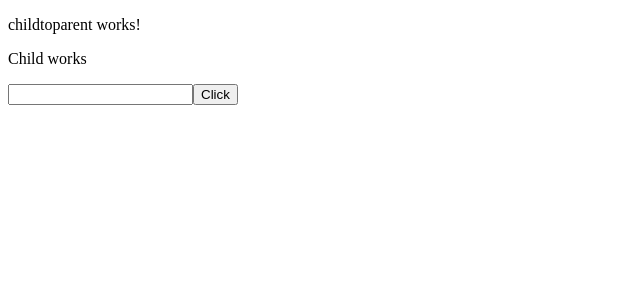
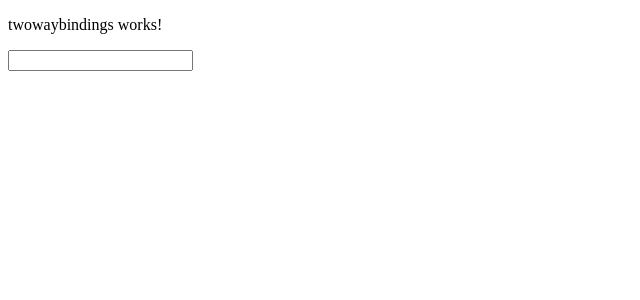
Before and after one commit to ankitdmeshram/angular-learning, an Angular app: page / in a window 1280 px wide. Shown: the top 300 px of the page, without its empty margins (0-640 px from the left). Built offline with nearby package versions, Linux system fonts and the light colour scheme.

Commit message:
two way binding

```diff
--- a/src/app/app.component.html
+++ b/src/app/app.component.html
@@ -1,3 +1,4 @@
 <!-- <app-basic-forms></app-basic-forms> -->
 <!-- <app-todo-app></app-todo-app> -->
-<app-childtoparent></app-childtoparent>
+<!-- <app-childtoparent></app-childtoparent> -->
+<app-twowaybindings></app-twowaybindings>
--- a/src/app/app.module.ts
+++ b/src/app/app.module.ts
@@ -9,6 +9,7 @@ import { BasicFormsComponent } from './lessons/forms/basic-forms/basic-forms.com
 import { TodoAppComponent } from './projects/todo-app/todo-app.component';
 import { ChildtoparentComponent } from './lessons/childtoparent/childtoparent.component';
 import { ChildComponent } from './lessons/childtoparent/child/child.component';
+import { TwowaybindingsComponent } from './lessons/twowaybindings/twowaybindings.component';
 
 
 @NgModule({
@@ -18,7 +19,8 @@ import { ChildComponent } from './lessons/childtoparent/child/child.component';
     BasicFormsComponent,
     TodoAppComponent,
     ChildtoparentComponent,
-    ChildComponent
+    ChildComponent,
+    TwowaybindingsComponent
   ],
   imports: [
     BrowserModule,
--- /dev/null
+++ b/src/app/lessons/twowaybindings/twowaybindings.component.html
@@ -0,0 +1,5 @@
+<p>twowaybindings works!</p>
+
+<input type="text" [(ngModel)]="name">
+
+<h4>{{name}}</h4>
--- /dev/null
+++ b/src/app/lessons/twowaybindings/twowaybindings.component.ts
@@ -0,0 +1,18 @@
+import { Component, OnInit } from '@angular/core';
+
+
+@Component({
+  selector: 'app-twowaybindings',
+  templateUrl: './twowaybindings.component.html',
+  styleUrls: ['./twowaybindings.component.scss']
+})
+export class TwowaybindingsComponent implements OnInit {
+
+  constructor() { }
+
+  ngOnInit(): void {
+  }
+
+  name:any
+
+}
```
Also changed, not shown: src/app/lessons/twowaybindings/twowaybindings.component.scss (added), 1 other file (tests, documents, lock files or other folders).
